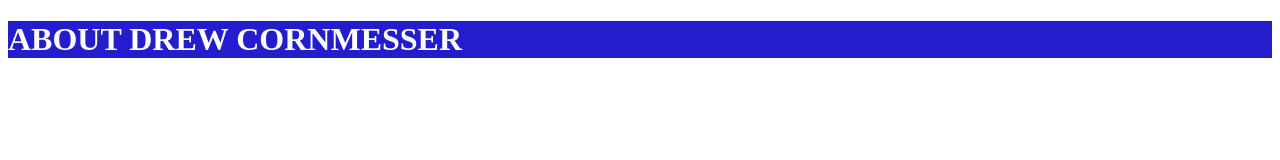
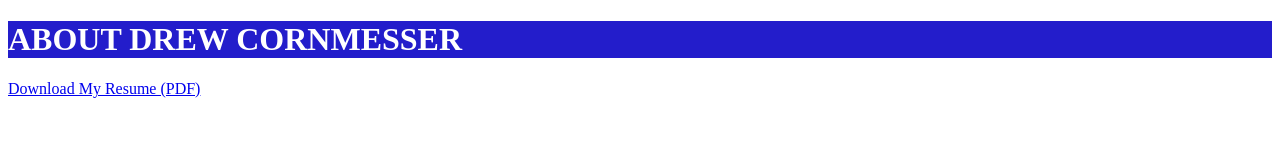
Before and after one commit to drewcornmesser/drewcornmesser.github.io, a plain HTML site: page index.html in a window 1280 px wide. Drawn offline with Linux system fonts and the light colour scheme.

Commit message:
Added Resume

```diff
--- a/index.html
+++ b/index.html
@@ -16,6 +16,7 @@
     </header>
 
     <!-- Your content goes here -->
+    <p><a href="DrewCornmesserResume.pdf" target="_blank">Download My Resume (PDF)</a></p>
 
 </body>
 </html>
```
Also changed, not shown: 1 other file.
